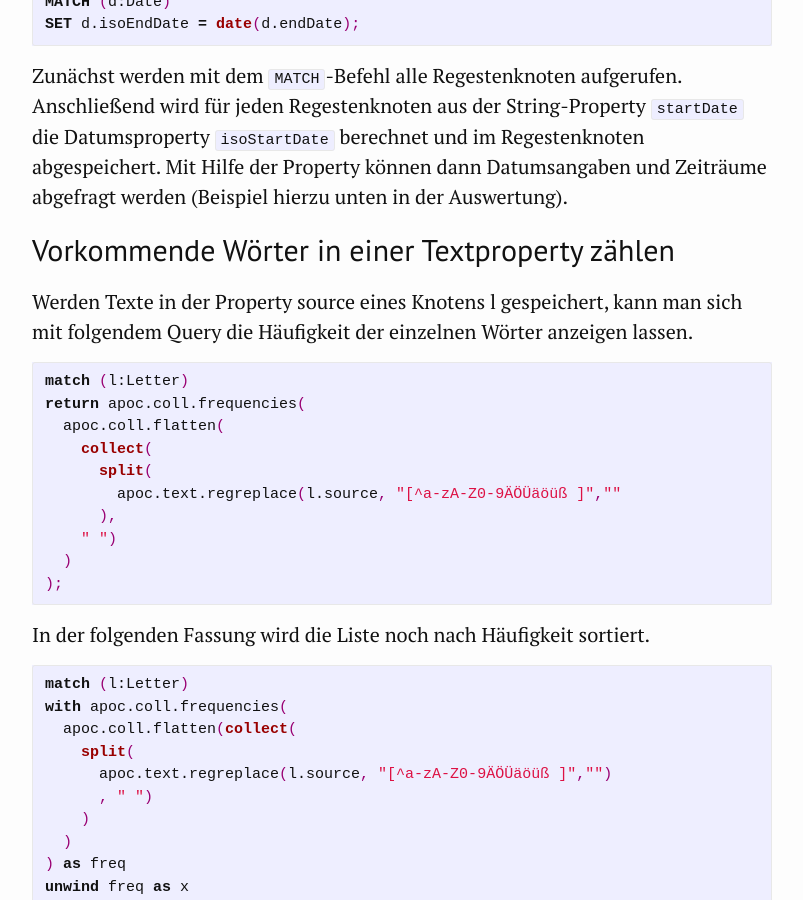
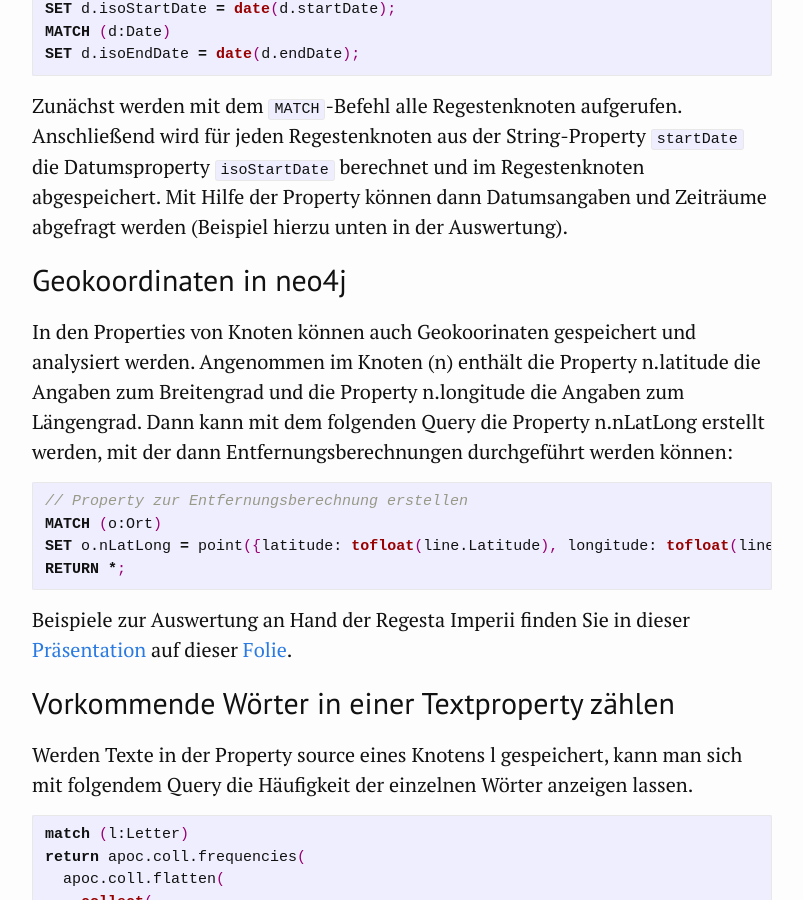
Before and after one commit to kuczera/Graphentechnologien, a Jekyll site: the page built from docs/95_Anhang.md, in a window 1280 px wide and 900 px high, scrolled down 4949 px. Shown: the whole window, without its empty margins (238-1041 px from the left). Built offline with Jekyll 4.4.1, drawn with Linux system fonts in a browser that asks for light colours; some of the changed text lies outside the part shown.

Commit message:
Geo-Properties ergänzt

```diff
--- a/docs/95_Anhang.md
+++ b/docs/95_Anhang.md
@@ -164,8 +164,18 @@ SET d.isoEndDate = date(d.endDate);
 
 Zunächst werden mit dem `MATCH`-Befehl alle Regestenknoten aufgerufen. Anschließend wird für jeden Regestenknoten aus der String-Property `startDate` die Datumsproperty `isoStartDate` berechnet und im Regestenknoten abgespeichert. Mit Hilfe der Property können dann Datumsangaben und Zeiträume abgefragt werden (Beispiel hierzu unten in der Auswertung).
 
+## Geokoordinaten in neo4j
 
+In den Properties von Knoten können auch Geokoorinaten gespeichert und analysiert werden. Angenommen im Knoten (n) enthält die Property n.latitude die Angaben zum Breitengrad und die Property n.longitude die Angaben zum Längengrad. Dann kann mit dem folgenden Query die Property n.nLatLong erstellt werden, mit der dann Entfernungsberechnungen durchgeführt werden können:
 
+~~~cypher
+// Property zur Entfernungsberechnung erstellen
+MATCH (o:Ort)
+SET o.nLatLong = point({latitude: tofloat(line.Latitude), longitude: tofloat(line.Longitude)});
+RETURN *;
+~~~
+
+Beispiele zur Auswertung an Hand der Regesta Imperii finden Sie in dieser <a href="https://digitale-methodik.adwmainz.net/mod5/5c/slides/graphentechnologien/RI.html">Präsentation</a> auf dieser <a href="https://digitale-methodik.adwmainz.net/mod5/5c/slides/graphentechnologien/RI.html#/step-10">Folie</a>.
 
 ## Vorkommende Wörter in einer Textproperty zählen
 
```
